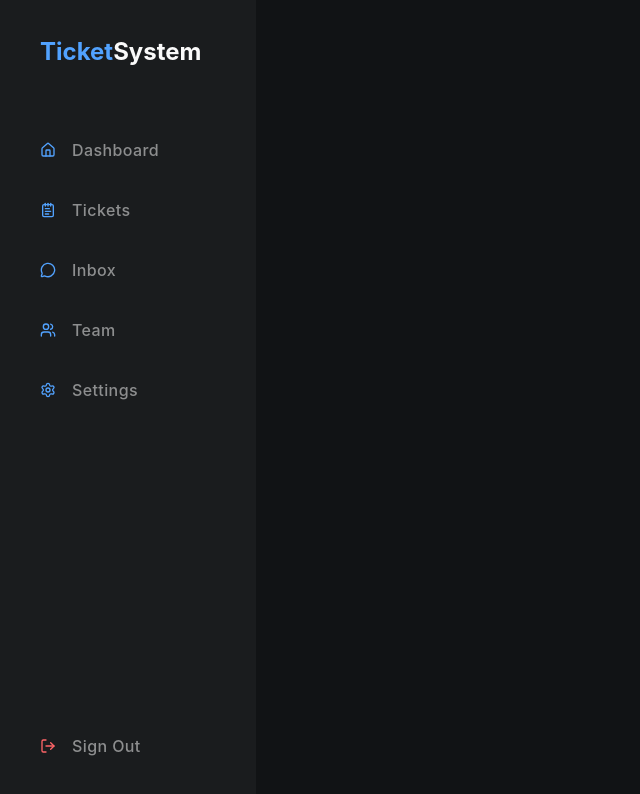
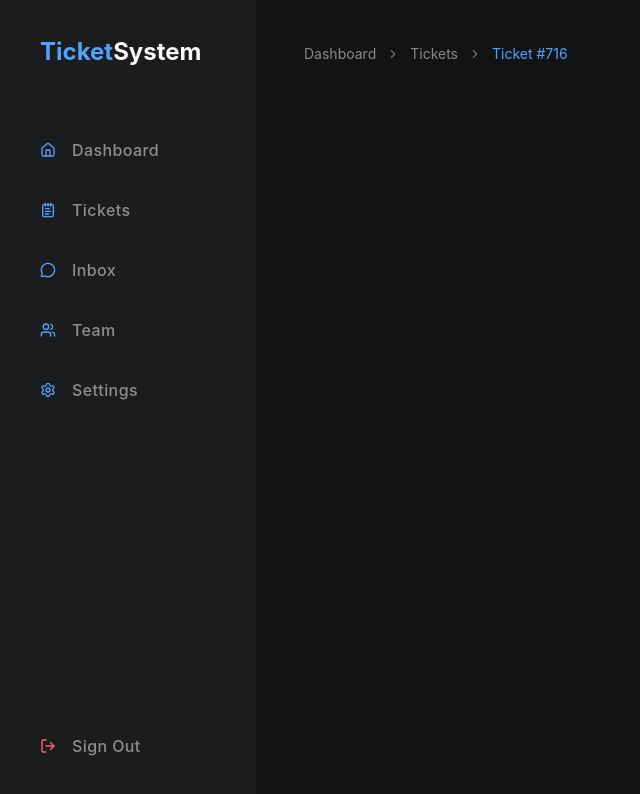
Before and after one commit to Daniel-N98/ticket_support_system, a Next.js app: page /dashboard in a window 1280 px wide. Shown: the top 794 px of the page, without its empty margins (0-640 px from the left). Built offline with nearby package versions, Linux system fonts and the light colour scheme.

Commit message:
Styling and breadcrumbs added to main layout.

```diff
--- a/src/app/dashboard/layout.tsx
+++ b/src/app/dashboard/layout.tsx
@@ -5,9 +5,7 @@ export default async function Layout({
 }>) {
 
   return (
-    <div
-      className={`py-8 px-8 md:py-11 md:px-12`}
-    >
+    <div className="mt-4 md:mt-8">
       {children}
     </div>
   );
--- a/src/app/layout.tsx
+++ b/src/app/layout.tsx
@@ -1,6 +1,7 @@
 import type { Metadata } from "next";
 import "./globals.css";
 import NavBar from "@/components/nav-bar/NavBar";
+import BreadcrumbsHeader from "@/components/header/breadcrumbs/Breadcrumbs";
 
 export const metadata: Metadata = {
   title: "Create Next App",
@@ -19,7 +20,10 @@ export default function RootLayout({
         className={`flex flex-col md:flex-row min-h-screen bg-main-primary text-white/90`}
       >
         <NavBar />
-        {children}
+        <div className="py-8 px-8 md:py-11 md:px-12">
+          <BreadcrumbsHeader />
+          {children}
+        </div>
       </body>
     </html>
   );
```
